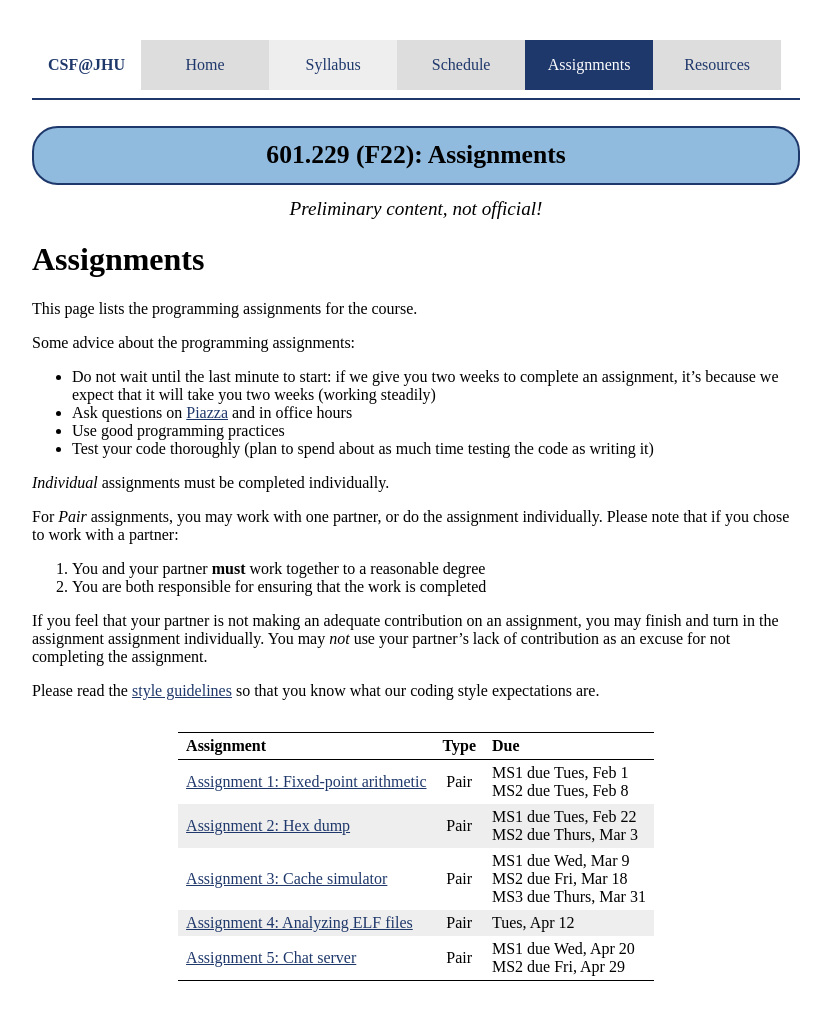
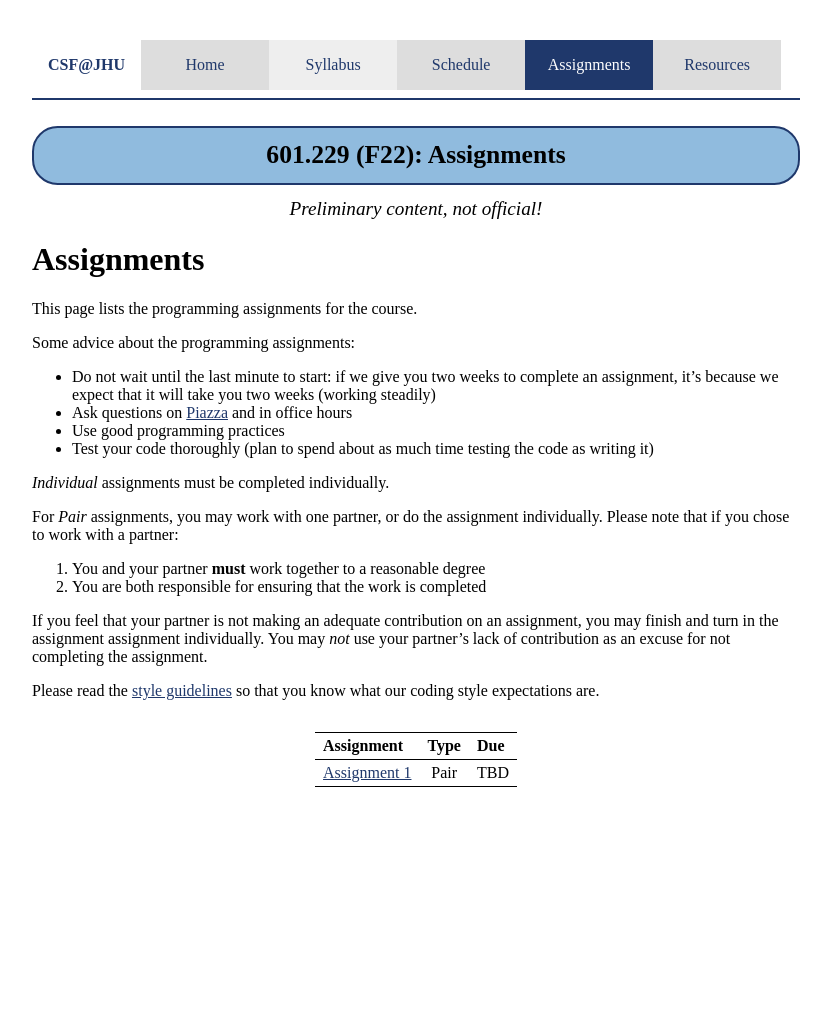
Before and after one commit to jhucsf/fall2022, a Jekyll site: the page built from assignments.md, in a window 1280 px wide. Shown: the whole page, without its empty margins (224-1055 px from the left). Built offline with Jekyll 4.4.1, drawn with Linux system fonts in a browser that asks for light colours; after the commit the page ends 900 px from its top, so only the background shows below that.

Commit message:
placeholders for assignments

```diff
--- a/assignments.md
+++ b/assignments.md
@@ -11,7 +11,7 @@ This page lists the programming assignments for the course.
 Some advice about the programming assignments:
 
 * Do not wait until the last minute to start: if we give you two weeks to complete an assignment, it's because we expect that it will take you two weeks (working steadily)
-* Ask questions on [Piazza](https://piazza.com/jhu/spring2022/601229) and in office hours
+* Ask questions on [Piazza](https://piazza.com/jhu/fall2022/601229) and in office hours
 * Use good programming practices
 * Test your code thoroughly (plan to spend about as much time testing the code as writing it)
 
@@ -32,8 +32,4 @@ Please read the [style guidelines](assign/style.html) so that you know what our
 
 Assignment | Type | Due
 ---------- | :--: | ---
-[Assignment 1: Fixed-point arithmetic](assign/assign01.html) | Pair | MS1 due Tues, Feb 1<br>MS2 due Tues, Feb 8
-[Assignment 2: Hex dump](assign/assign02.html) | Pair | MS1 due Tues, Feb 22<br>MS2 due Thurs, Mar 3
-[Assignment 3: Cache simulator](assign/assign03.html) | Pair | MS1 due Wed, Mar 9<br>MS2 due Fri, Mar 18<br>MS3 due Thurs, Mar 31
-[Assignment 4: Analyzing ELF files](assign/assign04.html) | Pair | Tues, Apr 12
-[Assignment 5: Chat server](assign/assign05.html) | Pair | MS1 due Wed, Apr 20<br>MS2 due Fri, Apr 29
+[Assignment 1](assign/assign01.html) | Pair | TBD
```
Also changed, not shown: assign/assign01.md (added, +6 -0 lines).
